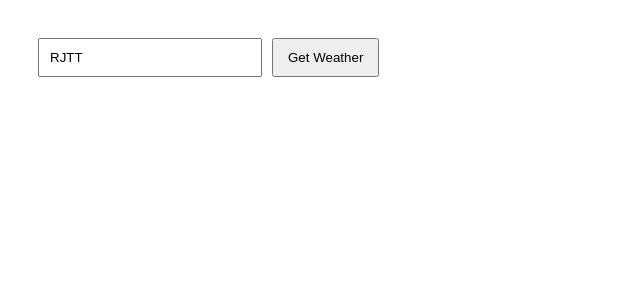
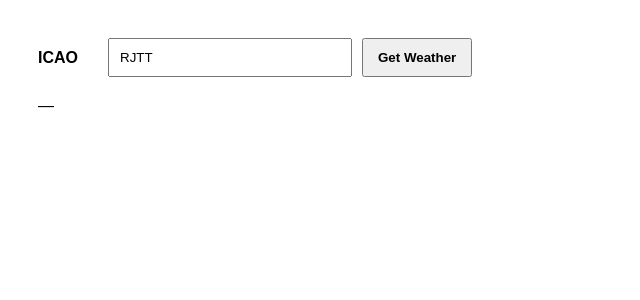
Before and after one commit to ZetecR-cloud/ari-safety-intelligence, a Next.js app: page / in a window 1280 px wide. Shown: the top 300 px of the page, without its empty margins (0-640 px from the left). Built offline with nearby package versions, Linux system fonts and the light colour scheme.

Commit message:
Fix homepage error rendering and JSON parsing (no stale Unknown error)

```diff
--- a/app/page.tsx
+++ b/app/page.tsx
@@ -5,38 +5,47 @@ import { useState } from "react";
 export default function Home() {
   const [icao, setIcao] = useState("RJTT");
   const [data, setData] = useState<any>(null);
-  const [err, setErr] = useState<string | null>(null);
+  const [err, setErr] = useState<string>("");
 
   const run = async () => {
+    setErr("");
+    setData(null);
+
     try {
-      setErr(null);
-      setData(null);
-      const r = await fetch(
-        `${window.location.origin}/api/weather?icao=${icao}`,
-        { cache: "no-store" }
-      );
-      const j = await r.json();
-      setData(j);
+      const r = await fetch(`/api/weather?icao=${encodeURIComponent(icao.trim())}`, {
+        cache: "no-store",
+        headers: { Accept: "application/json" },
+      });
+
+      const text = await r.text();
+
+      if (!r.ok) {
+        setErr(`HTTP ${r.status}: ${text.slice(0, 200)}`);
+        return;
+      }
+
+      setData(JSON.parse(text));
     } catch (e: any) {
-      setErr(e?.message ? String(e.message) : "unknown error");
+      setErr(e?.message ? String(e.message) : "Unknown error");
     }
   };
 
   return (
     <main style={{ padding: 30, fontFamily: "sans-serif" }}>
-      <div style={{ display: "flex", gap: 10, marginBottom: 20 }}>
+      <div style={{ display: "flex", gap: 10, marginBottom: 20, alignItems: "center" }}>
+        <div style={{ fontWeight: 800, width: 60 }}>ICAO</div>
         <input
           value={icao}
           onChange={(e) => setIcao(e.target.value)}
-          style={{ padding: 10, width: 200 }}
+          style={{ padding: 10, width: 220 }}
         />
-        <button onClick={run} style={{ padding: "10px 14px" }}>
+        <button onClick={run} style={{ padding: "10px 14px", fontWeight: 700 }}>
           Get Weather
         </button>
       </div>
 
-      {err && <pre style={{ color: "red" }}>{err}</pre>}
-      {data && <pre>{JSON.stringify(data, null, 2)}</pre>}
+      {err ? <pre style={{ color: "red" }}>{`Error: ${err}`}</pre> : null}
+      {data ? <pre>{JSON.stringify(data, null, 2)}</pre> : <div>—</div>}
     </main>
   );
 }
```
